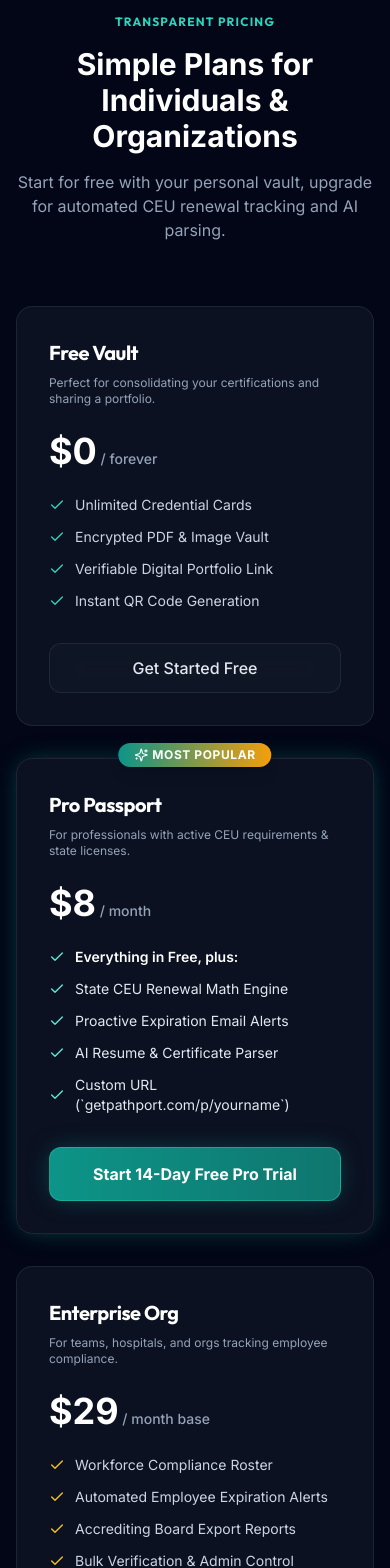
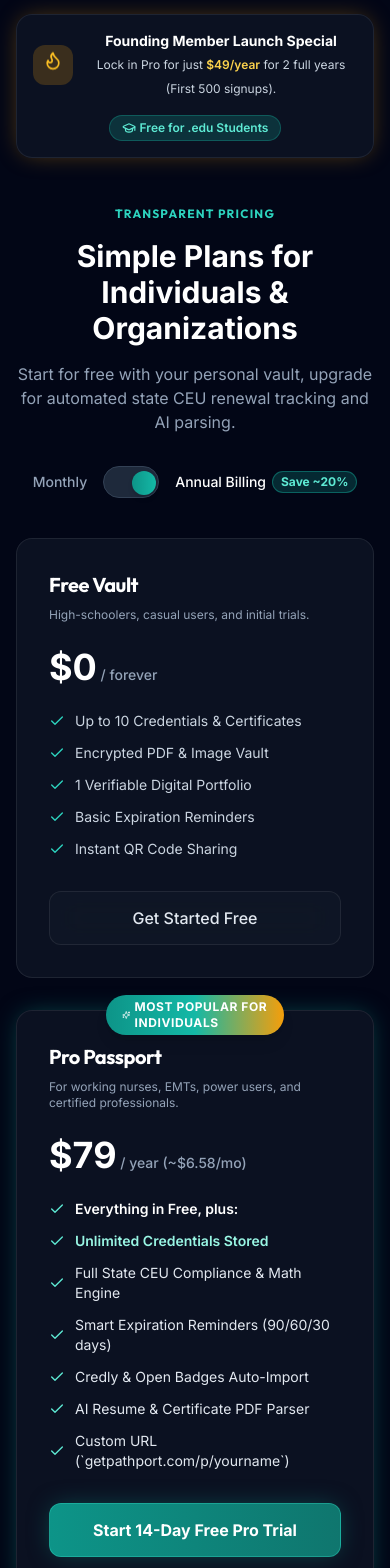
Before and after one commit to Kyleatkins1/pathport-marketing, a React (Vite) app: page / in a window 390 px wide. Shown: the part 7360-8928 px from the top of the page. Built offline with nearby package versions, Linux system fonts and the light colour scheme.

Commit message:
feat: implement pricing strategy spec from PathPort-Pricing-Strategy.md

```diff
--- a/src/components/Pricing.tsx
+++ b/src/components/Pricing.tsx
@@ -1,19 +1,62 @@
-import { Check, Sparkles } from 'lucide-react';
+import React, { useState } from 'react';
+import { Check, Sparkles, Flame, GraduationCap, Building2 } from 'lucide-react';
 
 export const Pricing: React.FC = () => {
+  const [isAnnual, setIsAnnual] = useState(true);
+
   return (
     <section id="pricing" className="py-24 relative bg-slate-950/90 border-t border-slate-800">
       <div className="max-w-7xl mx-auto px-4 sm:px-6 lg:px-8">
 
+        {/* Launch Banner */}
+        <div className="mb-12 max-w-3xl mx-auto p-4 rounded-2xl glass-card border border-amber-500/40 bg-gradient-to-r from-amber-500/10 via-slate-900 to-teal-500/10 flex flex-col sm:flex-row items-center justify-between gap-4 text-center sm:text-left shadow-glowGold">
+          <div className="flex items-center gap-3">
+            <div className="p-2.5 rounded-xl bg-amber-500/20 text-amber-400 shrink-0">
+              <Flame className="w-5 h-5 animate-bounce" />
+            </div>
+            <div>
+              <span className="font-bold text-white text-sm block">Founding Member Launch Special</span>
+              <span className="text-xs text-slate-300">Lock in Pro for just <strong className="text-amber-300 font-semibold">$49/year</strong> for 2 full years (First 500 signups).</span>
+            </div>
+          </div>
+          <div className="flex items-center gap-2 shrink-0">
+            <span className="inline-flex items-center gap-1 px-3 py-1 rounded-full bg-teal-500/20 text-teal-300 text-xs font-semibold border border-teal-500/30">
+              <GraduationCap className="w-3.5 h-3.5" />
+              Free for .edu Students
+            </span>
+          </div>
+        </div>
+
         {/* Section Header */}
-        <div className="text-center max-w-3xl mx-auto mb-16 space-y-4">
+        <div className="text-center max-w-3xl mx-auto mb-10 space-y-4">
           <h2 className="text-xs font-bold text-teal-400 uppercase tracking-widest">Transparent Pricing</h2>
           <p className="text-3xl sm:text-4xl font-extrabold text-white">
             Simple Plans for Individuals & Organizations
           </p>
           <p className="text-slate-400 text-base">
-            Start for free with your personal vault, upgrade for automated CEU renewal tracking and AI parsing.
+            Start for free with your personal vault, upgrade for automated state CEU renewal tracking and AI parsing.
           </p>
+
+          {/* Billing Cycle Toggle */}
+          <div className="flex items-center justify-center gap-4 pt-4">
+            <span className={`text-sm font-medium ${!isAnnual ? 'text-white' : 'text-slate-400'}`}>Monthly</span>
+            <button
+              onClick={() => setIsAnnual(!isAnnual)}
+              className="w-14 h-8 rounded-full bg-slate-800 p-1 relative border border-slate-700 transition-colors focus:outline-none"
+            >
+              <div
+                className={`w-6 h-6 rounded-full bg-gradient-to-r from-primary to-primary-glow shadow-md transition-transform ${
+                  isAnnual ? 'translate-x-6' : 'translate-x-0'
+                }`}
+              />
+            </button>
+            <span className={`text-sm font-medium flex items-center gap-1.5 ${isAnnual ? 'text-white' : 'text-slate-400'}`}>
+              Annual Billing
+              <span className="px-2 py-0.5 rounded-full bg-teal-500/20 text-teal-300 text-xs font-bold border border-teal-500/40">
+                Save ~20%
+              </span>
+            </span>
+          </div>
         </div>
 
         {/* Pricing 3 Cards */}
@@ -23,7 +66,7 @@ export const Pricing: React.FC = () => {
           <div className="glass-card rounded-2xl p-8 border border-slate-800 flex flex-col justify-between hover:border-slate-700 transition-all">
             <div>
               <h3 className="text-xl font-bold text-white mb-2">Free Vault</h3>
-              <p className="text-xs text-slate-400 mb-6">Perfect for consolidating your certifications and sharing a portfolio.</p>
+              <p className="text-xs text-slate-400 mb-6">High-schoolers, casual users, and initial trials.</p>
 
               <div className="mb-6">
                 <span className="text-4xl font-extrabold text-white">$0</span>
@@ -33,7 +76,7 @@ export const Pricing: React.FC = () => {
               <ul className="space-y-3 text-sm text-slate-300 mb-8">
                 <li className="flex items-center gap-2.5">
                   <Check className="w-4 h-4 text-teal-400 shrink-0" />
-                  <span>Unlimited Credential Cards</span>
+                  <span>Up to 10 Credentials & Certificates</span>
                 </li>
                 <li className="flex items-center gap-2.5">
                   <Check className="w-4 h-4 text-teal-400 shrink-0" />
@@ -41,18 +84,22 @@ export const Pricing: React.FC = () => {
                 </li>
                 <li className="flex items-center gap-2.5">
                   <Check className="w-4 h-4 text-teal-400 shrink-0" />
-                  <span>Verifiable Digital Portfolio Link</span>
+                  <span>1 Verifiable Digital Portfolio</span>
                 </li>
                 <li className="flex items-center gap-2.5">
                   <Check className="w-4 h-4 text-teal-400 shrink-0" />
-                  <span>Instant QR Code Generation</span>
+                  <span>Basic Expiration Reminders</span>
+                </li>
+                <li className="flex items-center gap-2.5">
+                  <Check className="w-4 h-4 text-teal-400 shrink-0" />
+                  <span>Instant QR Code Sharing</span>
                 </li>
               </ul>
             </div>
 
             <a
               href="https://app.getpathport.com/auth?signup=true"
-              className="w-full py-3 rounded-xl glass-card border border-slate-700 text-center font-medium text-slate-200 hover:text-white hover:border-slate-600 transition-all block"
+              className="w-full py-3.5 rounded-xl glass-card border border-slate-700 text-center font-medium text-slate-200 hover:text-white hover:border-slate-600 transition-all block"
             >
               Get Started Free
             </a>
@@ -60,36 +107,48 @@ export const Pricing: React.FC = () => {
 
           {/* Pro Passport - Highlighted */}
           <div className="glass-card rounded-2xl p-8 border-2 border-teal-500 relative flex flex-col justify-between shadow-glowTeal bg-gradient-to-b from-slate-900/90 via-slate-900/95 to-slate-950">
-            <div className="absolute -top-4 left-1/2 -translate-x-1/2 px-4 py-1 rounded-full bg-gradient-to-r from-primary to-secondary text-white text-xs font-bold uppercase tracking-wider flex items-center gap-1 shadow-lg">
+            <div className="absolute -top-4 left-1/2 -translate-x-1/2 px-4 py-1 rounded-full bg-gradient-to-r from-primary via-teal-500 to-secondary text-white text-xs font-bold uppercase tracking-wider flex items-center gap-1 shadow-lg">
               <Sparkles className="w-3.5 h-3.5" />
-              <span>MOST POPULAR</span>
+              <span>MOST POPULAR FOR INDIVIDUALS</span>
             </div>
 
             <div>
               <h3 className="text-xl font-bold text-white mb-2">Pro Passport</h3>
-              <p className="text-xs text-slate-400 mb-6">For professionals with active CEU requirements & state licenses.</p>
+              <p className="text-xs text-slate-400 mb-6">For working nurses, EMTs, power users, and certified professionals.</p>
 
               <div className="mb-6">
-                <span className="text-4xl font-extrabold text-white">$8</span>
-                <span className="text-slate-400 text-sm font-medium"> / month</span>
+                <span className="text-4xl font-extrabold text-white">
+                  {isAnnual ? '$79' : '$8'}
+                </span>
+                <span className="text-slate-400 text-sm font-medium">
+                  {isAnnual ? ' / year (~$6.58/mo)' : ' / month'}
+                </span>
               </div>
 
               <ul className="space-y-3 text-sm text-slate-200 mb-8">
-                <li className="flex items-center gap-2.5">
+                <li className="flex items-center gap-2.5 font-semibold text-white">
                   <Check className="w-4 h-4 text-teal-300 shrink-0" />
-                  <span className="font-semibold text-white">Everything in Free, plus:</span>
+                  <span>Everything in Free, plus:</span>
                 </li>
                 <li className="flex items-center gap-2.5">
                   <Check className="w-4 h-4 text-teal-300 shrink-0" />
-                  <span>State CEU Renewal Math Engine</span>
+                  <span className="font-semibold text-teal-200">Unlimited Credentials Stored</span>
                 </li>
                 <li className="flex items-center gap-2.5">
                   <Check className="w-4 h-4 text-teal-300 shrink-0" />
-                  <span>Proactive Expiration Email Alerts</span>
+                  <span>Full State CEU Compliance & Math Engine</span>
                 </li>
                 <li className="flex items-center gap-2.5">
                   <Check className="w-4 h-4 text-teal-300 shrink-0" />
-                  <span>AI Resume & Certificate Parser</span>
+                  <span>Smart Expiration Reminders (90/60/30 days)</span>
+                </li>
+                <li className="flex items-center gap-2.5">
+                  <Check className="w-4 h-4 text-teal-300 shrink-0" />
+                  <span>Credly & Open Badges Auto-Import</span>
+                </li>
+                <li className="flex items-center gap-2.5">
+                  <Check className="w-4 h-4 text-teal-300 shrink-0" />
+                  <span>AI Resume & Certificate PDF Parser</span>
                 </li>
                 <li className="flex items-center gap-2.5">
                   <Check className="w-4 h-4 text-teal-300 shrink-0" />
@@ -99,32 +158,44 @@ export const Pricing: React.FC = () => {
             </div>
 
             <a
-              href="https://app.getpathport.com/auth?signup=true&plan=pro"
+              href={`https://app.getpathport.com/auth?signup=true&plan=${isAnnual ? 'pro_annual' : 'pro_monthly'}`}
               className="w-full py-3.5 rounded-xl bg-gradient-to-r from-primary to-primary-dark text-center font-bold text-white shadow-glowTeal hover:scale-[1.02] transition-all block border border-teal-400/40"
             >
               Start 14-Day Free Pro Trial
             </a>
           </div>
 
-          {/* Enterprise Org */}
+          {/* Teams / Org */}
           <div className="glass-card rounded-2xl p-8 border border-slate-800 flex flex-col justify-between hover:border-slate-700 transition-all">
             <div>
-              <h3 className="text-xl font-bold text-white mb-2">Enterprise Org</h3>
-              <p className="text-xs text-slate-400 mb-6">For teams, hospitals, and orgs tracking employee compliance.</p>
+              <div className="flex items-center justify-between mb-2">
+                <h3 className="text-xl font-bold text-white">Teams / Org</h3>
+                <Building2 className="w-5 h-5 text-amber-400" />
+              </div>
+              <p className="text-xs text-slate-400 mb-6">Clinics, fire/EMS depts, schools, and training programs.</p>
 
               <div className="mb-6">
-                <span className="text-4xl font-extrabold text-white">$29</span>
-                <span className="text-slate-400 text-sm font-medium"> / month base</span>
+                <span className="text-4xl font-extrabold text-white">$5</span>
+                <span className="text-slate-400 text-sm font-medium"> / user / mo</span>
+                <p className="text-[11px] text-slate-400 mt-1 font-mono">Billed annually • 5-seat min ($300/yr floor)</p>
               </div>
 
               <ul className="space-y-3 text-sm text-slate-300 mb-8">
                 <li className="flex items-center gap-2.5">
                   <Check className="w-4 h-4 text-amber-400 shrink-0" />
-                  <span>Workforce Compliance Roster</span>
+                  <span>Everything in Pro per member</span>
                 </li>
                 <li className="flex items-center gap-2.5">
                   <Check className="w-4 h-4 text-amber-400 shrink-0" />
-                  <span>Automated Employee Expiration Alerts</span>
+                  <span>Org-Wide Compliance Admin Dashboard</span>
+                </li>
+                <li className="flex items-center gap-2.5">
+                  <Check className="w-4 h-4 text-amber-400 shrink-0" />
+                  <span>Automated Workforce Lapse Alerts</span>
+                </li>
+                <li className="flex items-center gap-2.5">
+                  <Check className="w-4 h-4 text-amber-400 shrink-0" />
+                  <span>Role-Based Requirement Templates</span>
                 </li>
                 <li className="flex items-center gap-2.5">
                   <Check className="w-4 h-4 text-amber-400 shrink-0" />
@@ -132,16 +203,16 @@ export const Pricing: React.FC = () => {
                 </li>
                 <li className="flex items-center gap-2.5">
                   <Check className="w-4 h-4 text-amber-400 shrink-0" />
-                  <span>Bulk Verification & Admin Control</span>
+                  <span>Bulk Member Verification & Priority Support</span>
                 </li>
               </ul>
             </div>
 
             <a
-              href="mailto:enterprise@getpathport.com"
-              className="w-full py-3 rounded-xl glass-card border border-slate-700 text-center font-medium text-slate-200 hover:text-white hover:border-slate-600 transition-all block"
+              href="mailto:enterprise@getpathport.com?subject=PathPort%20Org%20Inquiry"
+              className="w-full py-3.5 rounded-xl glass-card border border-slate-700 text-center font-medium text-slate-200 hover:text-white hover:border-slate-600 transition-all block"
             >
-              Contact Sales
+              Contact Sales / Request Demo
             </a>
           </div>
 
```
Also changed, not shown: 1 other file (tests, documents, lock files or other folders).
